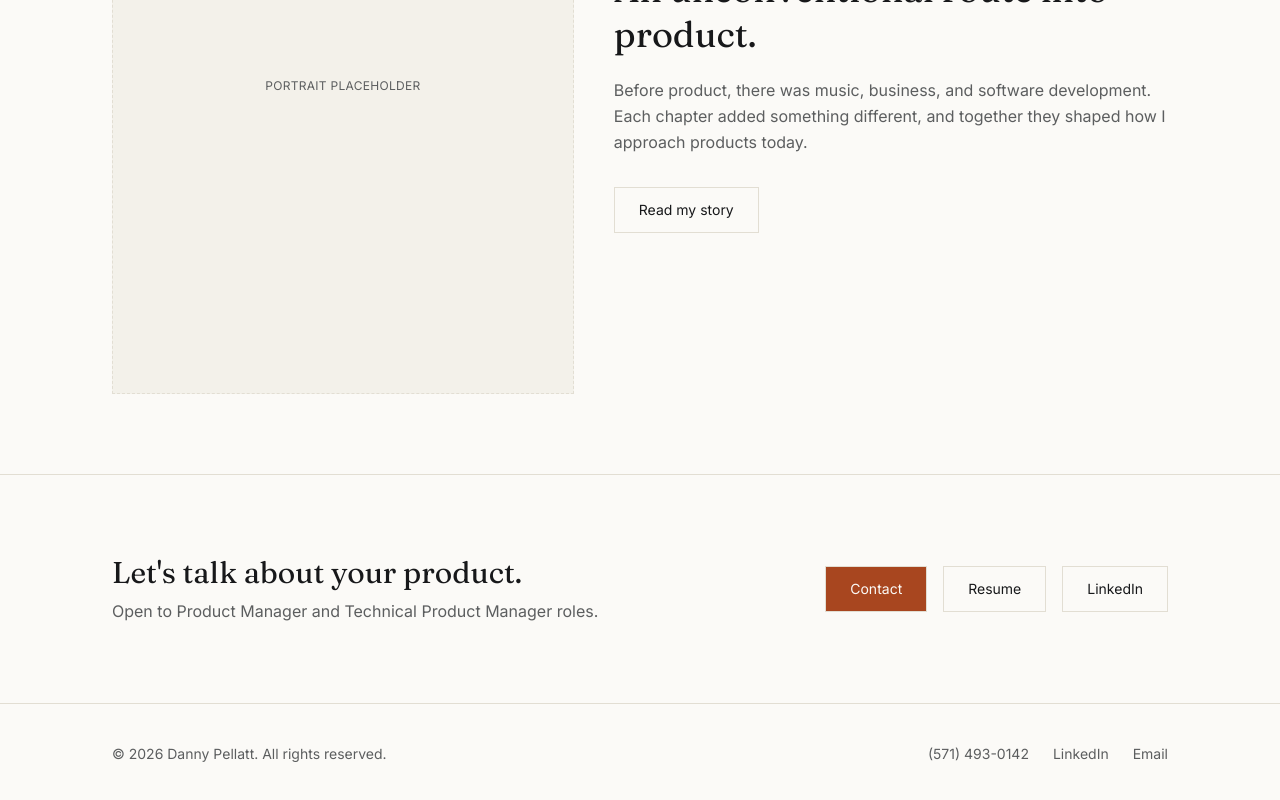
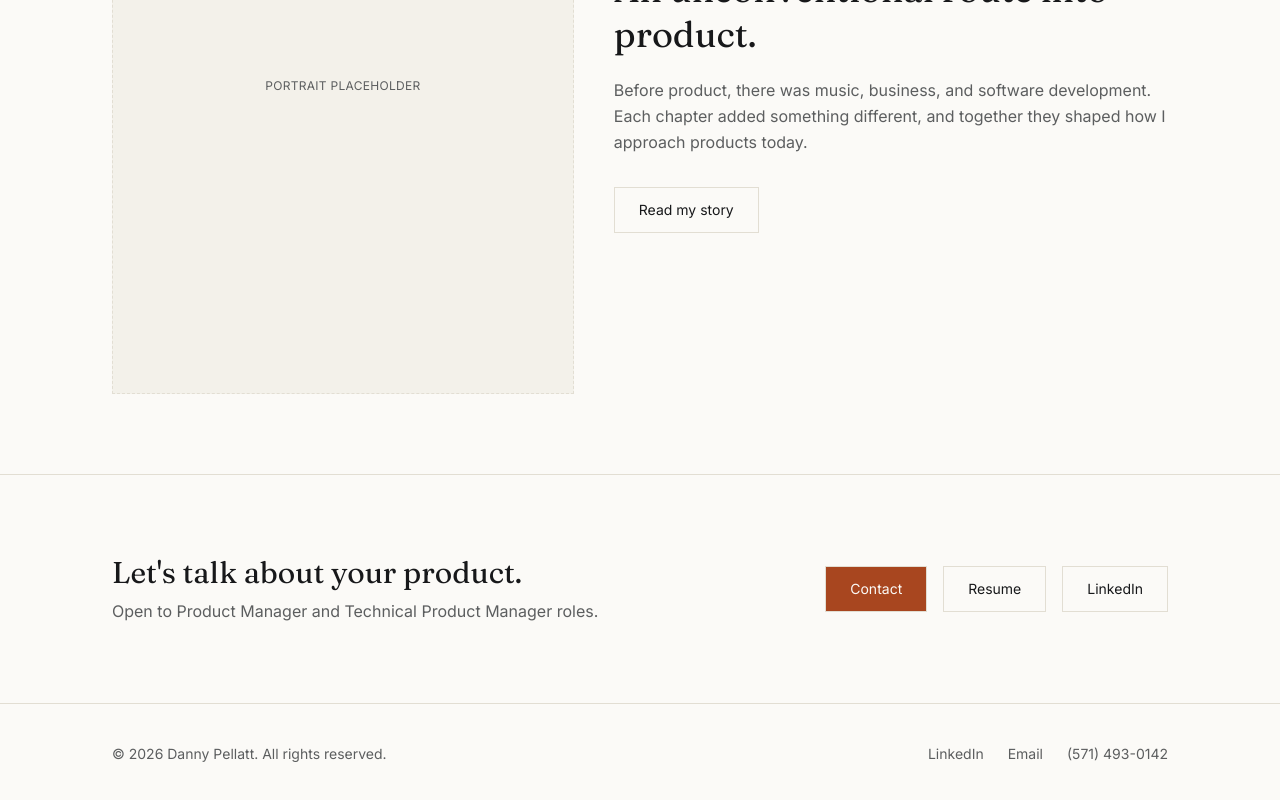
Before and after one commit to dannypellatt/product_website, a Next.js app: page / in a window 1280 px wide. Shown: the part 1960-2760 px from the top of the page. Built offline with nearby package versions, Linux system fonts and the light colour scheme.

Commit message:
Update Footer.tsx
changed positioning

```diff
--- a/src/components/layout/Footer.tsx
+++ b/src/components/layout/Footer.tsx
@@ -8,9 +8,6 @@ export default function Footer() {
         <p>&copy; {new Date().getFullYear()} Danny Pellatt. All rights reserved.</p>
 
         <div className="flex flex-wrap gap-x-6 gap-y-2">
-          <a href={PHONE_HREF} className="hover:text-accent">
-            {PHONE_DISPLAY}
-          </a>
           <a
             href={LINKEDIN_URL}
             target="_blank"
@@ -22,6 +19,9 @@ export default function Footer() {
           <a href={`mailto:${EMAIL}`} className="hover:text-accent">
             Email
           </a>
+          <a href={PHONE_HREF} className="hover:text-accent">
+            {PHONE_DISPLAY}
+          </a>
         </div>
       </Container>
     </footer>
```
